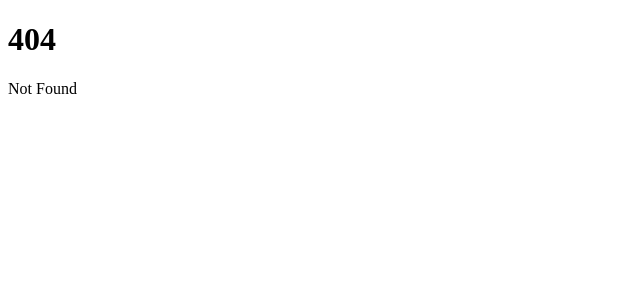
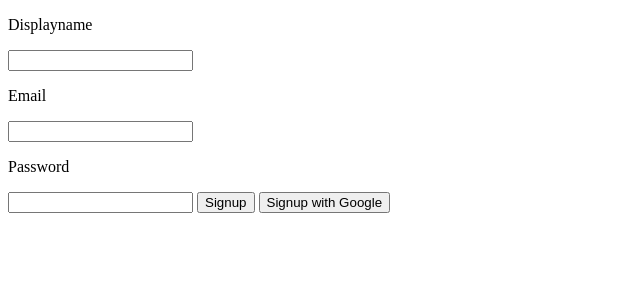
Before and after one commit to RollingSticks/Boomplayer, a SvelteKit app: page /signup in a window 1280 px wide. Before the commit this address had no page. Shown: the top 300 px of the page, without its empty margins (0-640 px from the left). Built offline with nearby package versions, Linux system fonts and the light colour scheme; no server answers.

Commit message:
docs: :construction: walking skeleton auth

```diff
--- a/src/routes/+page.svelte
+++ b/src/routes/+page.svelte
@@ -1,4 +1 @@
-<h1>Welcome to SvelteKit</h1>
-<p>
-	Visit <a href="https://kit.svelte.dev">kit.svelte.dev</a> to read the documentation
-</p>
+<h1>Hello World</h1>
--- /dev/null
+++ b/src/routes/signup/+page.svelte
@@ -0,0 +1,21 @@
+<!-- Signup page -->
+<script lang="ts">
+	import type { AuthStore } from "$lib/scripts/interfaces";
+	import { signinWithGoogle, signUp } from "$lib/scripts/auth";
+	import authData from "$lib/stores/authData";
+
+	let AuthDataStore: AuthStore;
+
+	authData.subscribe((data: AuthStore) => {
+		AuthDataStore = data;
+	});
+</script>
+
+<p>Displayname</p>
+<input type="text" bind:value={AuthDataStore.displayName} />
+<p>Email</p>
+<input type="text" bind:value={AuthDataStore.userEmail} />
+<p>Password</p>
+<input type="text" bind:value={AuthDataStore.userPassword} />
+<button on:click={signUp}>Signup</button>
+<button on:click={signinWithGoogle}>Signup with Google</button>
```
Also changed, not shown: src/routes/signin/+page.svelte (added, +20 -0 lines).
